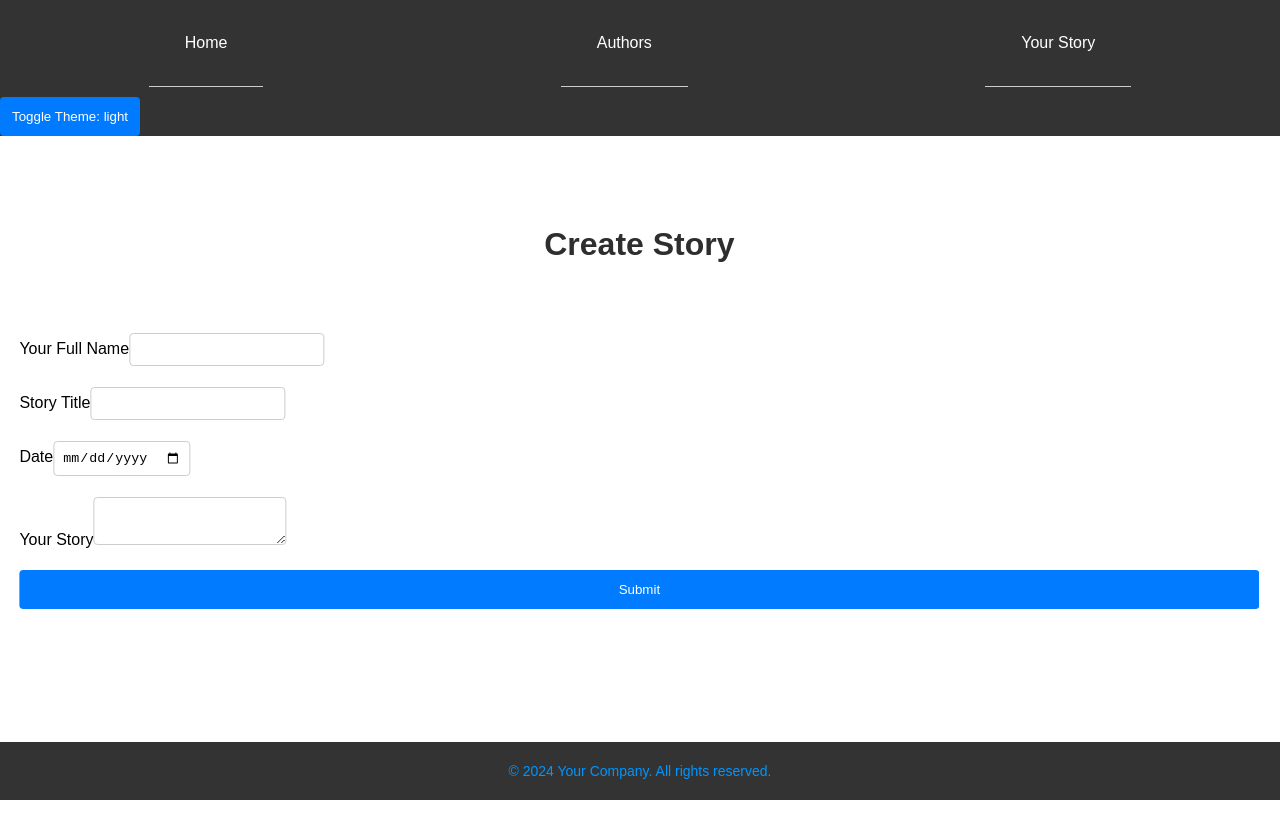
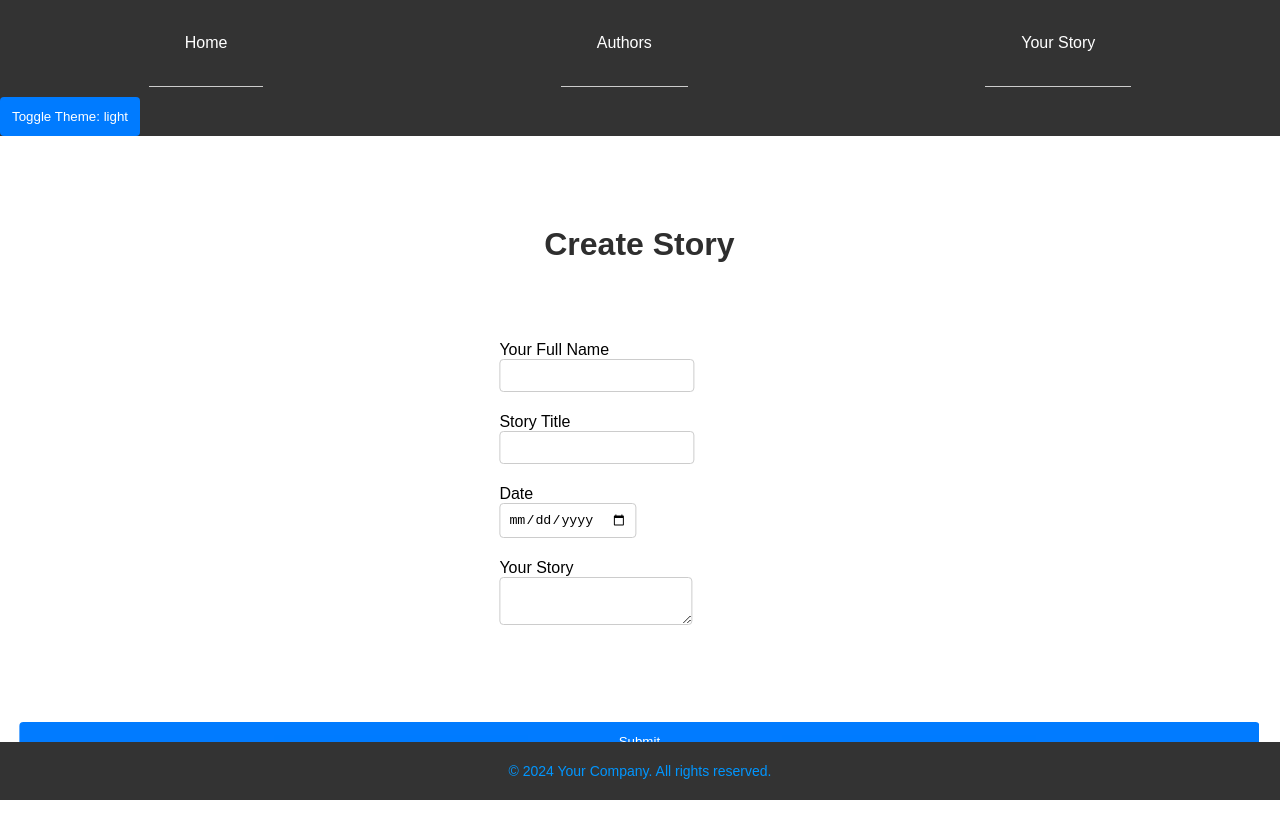
Before and after one commit to qeta422/React-Project, a React (Create React App) app in the folder my-app/: page /YourStory in a window 1280 px wide. Shown: the top 838 px of the page. Before the commit the page ends 800 px from the top, so only its background shows below. Built offline with nearby package versions, Linux system fonts and the light colour scheme; no server answers.

Commit message:
yourstory styles

```diff
--- a/my-app/src/components/YourStory.jsx
+++ b/my-app/src/components/YourStory.jsx
@@ -53,29 +53,31 @@ const YourStory = () => {
       variants={pageVariants}
       transition={pageTransition}
     >
-      <h1>Create Story</h1>
+      <h1 className="title">Create Story</h1>
       <form onSubmit={handleSubmit(onSubmit)}>
-        <div>
+        <div className="labels">
           <label>Your Full Name</label>
           <input {...register("name")} />
           <p>{errors.name?.message}</p>
         </div>
-        <div>
+        <div className="labels">
           <label>Story Title</label>
           <input {...register("title")} />
           <p>{errors.title?.message}</p>
         </div>
-        <div>
+        <div className="labels">
           <label>Date</label>
           <input type="date" {...register("date")} />
           <p>{errors.date?.message}</p>
         </div>
-        <div>
+        <div className="labels">
           <label>Your Story</label>
           <textarea {...register("message")} />
           <p>{errors.message?.message}</p>
         </div>
-        <button type="submit">Submit</button>
+        <button className="submit" type="submit">
+          Submit
+        </button>
       </form>
     </motion.div>
   );
--- a/my-app/src/context/StoriesContext.js
+++ b/my-app/src/context/StoriesContext.js
@@ -14,7 +14,7 @@ export const StoriesProvider = ({ children }) => {
       try {
         const storiesData = await fetchStories();
         setStories(storiesData);
-        setAuthors([...new Set(storiesData.map(story => story.name))]); // Extract unique authors
+        setAuthors([...new Set(storiesData.map(story => story.name))]);
         setLoading(false);
       } catch (error) {
         setError(error);
--- a/my-app/src/styles/App.css
+++ b/my-app/src/styles/App.css
@@ -45,7 +45,7 @@ footer {
 
 main {
   padding: 20px;
-  margin-bottom: 60px; /* To avoid overlap with footer */
+  margin-bottom: 60px;
 }
 
 @media screen and (max-width: 600px) {
--- a/my-app/src/styles/Authors.css
+++ b/my-app/src/styles/Authors.css
@@ -1,11 +1,9 @@
-/* Container for the authors list */
 motion.div {
     padding: 20px;
     max-width: 800px;
     margin: 0 auto;
   }
 
-  /* Responsive design */
   @media (max-width: 600px) {
     motion.div {
       padding: 10px;
--- a/my-app/src/styles/ContactForm.css
+++ b/my-app/src/styles/ContactForm.css
@@ -3,12 +3,14 @@ form {
     flex-direction: column;
   }
 
-  div {
-    margin-bottom: 1rem;
+
+  .labels {
+    width: 150px;
+    margin: 0.5rem 30rem;
   }
 
-  label {
-    margin-bottom: 0.5rem;
+  .labels label {
+    margin-bottom: 2rem;
   }
 
   input, textarea {
@@ -18,7 +20,6 @@ form {
   }
 
   p {
-    color: red;
     font-size: 0.875rem;
   }
 
@@ -31,6 +32,10 @@ form {
     cursor: pointer;
   }
 
+  .submit {
+    margin-top: 5rem;
+  }
+
   button:hover {
     background-color: #0056b3;
   }
--- a/my-app/src/styles/Home.css
+++ b/my-app/src/styles/Home.css
@@ -43,7 +43,7 @@ ul {
 
   p {
     margin: 5px 0;
-    color: #0096FF!important;
+    color: #0096FF;
   }
 
   strong {
```
